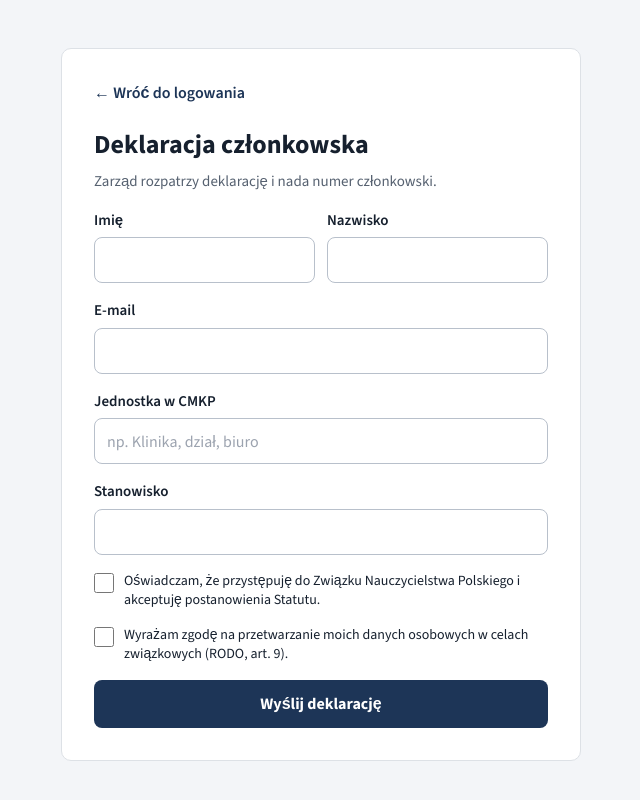
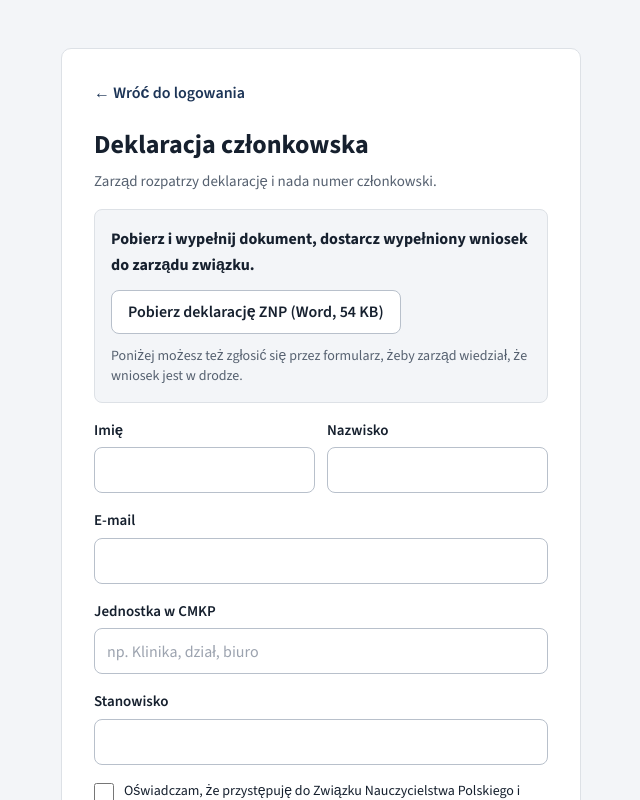
Before and after one commit to pawello76/znp-cmkp, a Next.js app: page /deklaracja in a window 1280 px wide. Shown: the top 800 px of the page, without its empty margins (319-959 px from the left). Built offline with nearby package versions, Linux system fonts and the light colour scheme.

Commit message:
Deklaracja: plik deklaracji ZNP do pobrania z instrukcją
Co-Authored-By: Claude Opus 5.5 <noreply@anthropic.com>
Claude-Session: https://claude.ai/code/session_01Kmx94d4Cqf7joZvaor9Yvc

```diff
--- a/src/app/deklaracja/page.tsx
+++ b/src/app/deklaracja/page.tsx
@@ -25,6 +25,15 @@ export default function DeclarationPage() {
             <div className="flex flex-col gap-1.5">
               <h1 className="text-[26px] font-bold">Deklaracja członkowska</h1>
               <p className="text-[15px] text-ink-muted">Zarząd rozpatrzy deklarację i nada numer członkowski.</p>
+            </div>
+            <div className="flex flex-col gap-3 rounded-lg border border-line bg-page p-4">
+              <p className="leading-relaxed">
+                <strong>Pobierz i wypełnij dokument, dostarcz wypełniony wniosek do zarządu związku.</strong>
+              </p>
+              <a href="/pliki/Deklaracja-ZNP.docx" download className="btn-secondary self-start">
+                Pobierz deklarację ZNP (Word, 54 KB)
+              </a>
+              <p className="text-sm text-ink-muted">Poniżej możesz też zgłosić się przez formularz, żeby zarząd wiedział, że wniosek jest w drodze.</p>
             </div>
             <div className="grid grid-cols-[repeat(auto-fit,minmax(160px,1fr))] gap-3">
               <div className="flex flex-col gap-1.5">
--- a/src/middleware.ts
+++ b/src/middleware.ts
@@ -42,5 +42,5 @@ export async function middleware(request: NextRequest) {
 }
 
 export const config = {
-  matcher: ['/((?!_next/static|_next/image|favicon.ico|.*\\.(?:svg|png|jpg|jpeg|gif|webp|ico)$).*)'],
+  matcher: ['/((?!_next/static|_next/image|favicon.ico|.*\\.(?:svg|png|jpg|jpeg|gif|webp|ico|docx)$).*)'],
 };
```
Also changed, not shown: 1 other file (tests, documents, lock files or other folders).
